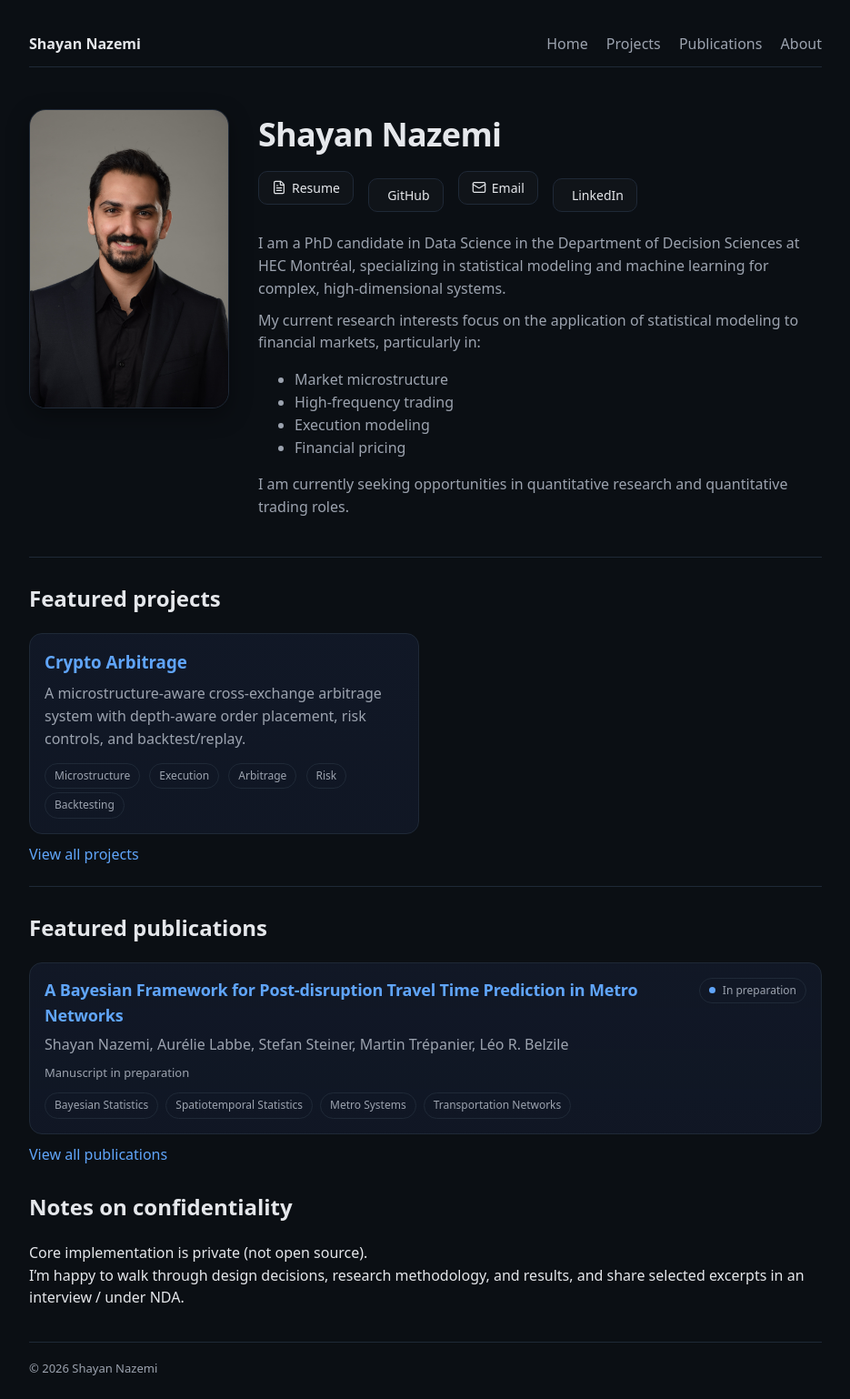
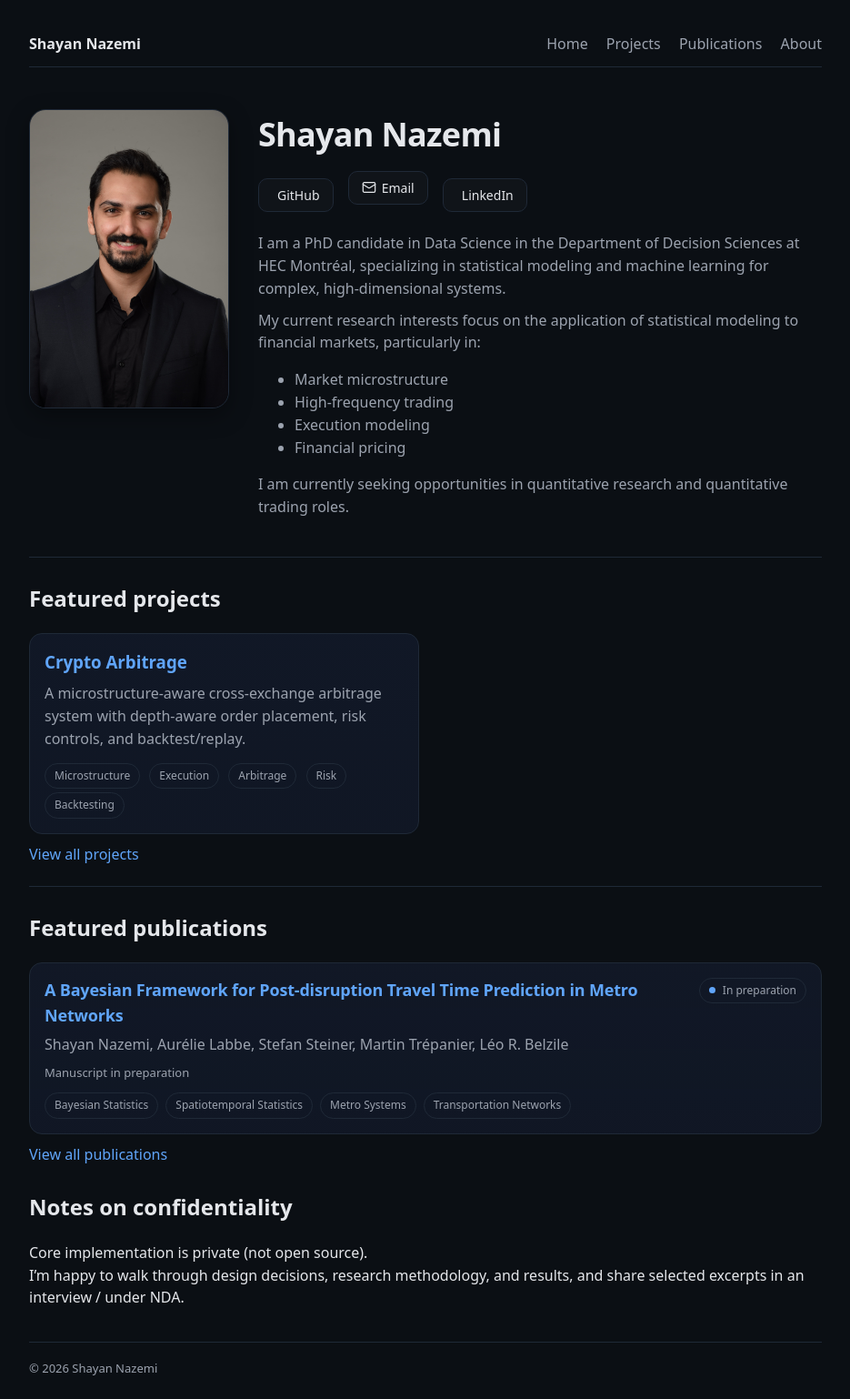
Before and after one commit to ShayanNazemi/ShayanNazemi.github.io, a Jekyll site: the page built from index.md, in a window 1280 px wide. Shown: the whole page at 91% size, without its empty margins (172-1107 px from the left). Built offline with Jekyll 4.4.1, drawn with Linux system fonts in a browser that asks for light colours.

Commit message:
removed cv

```diff
--- a/index.md
+++ b/index.md
@@ -12,10 +12,6 @@ title: Home
   <div class="hero-right">
     <h1>Shayan Nazemi</h1>
     <div class="actions">
-      <a href="{{ '/assets/cv.pdf' | relative_url }}" target="_blank" rel="noopener">
-        <i data-lucide="file-text"></i>
-        Resume
-      </a>
       <a href="https://github.com/ShayanNazemi" target="_blank" rel="noopener">
         <i data-lucide="github"></i>
         GitHub
```
Also changed, not shown: 1 other file.
